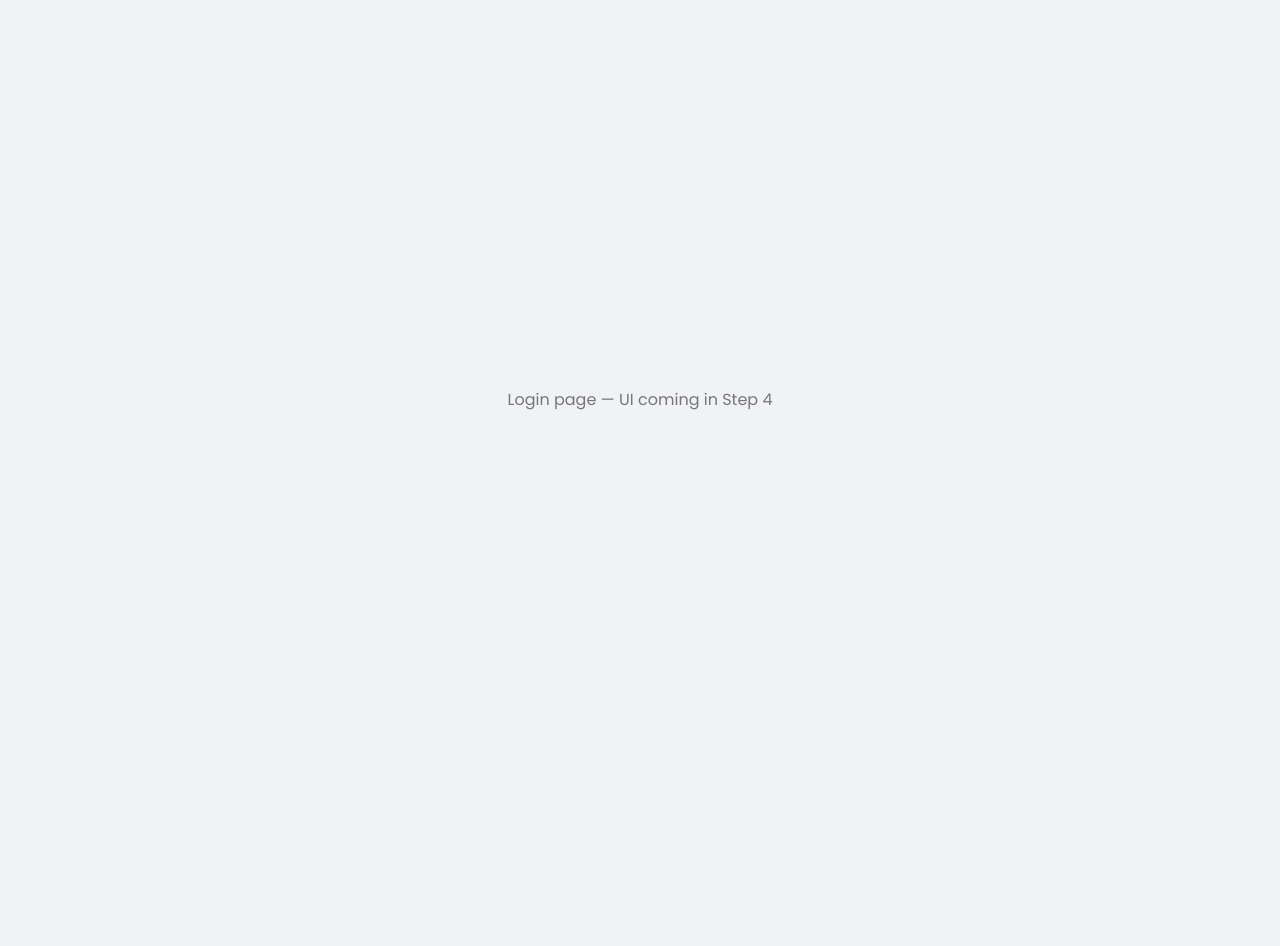
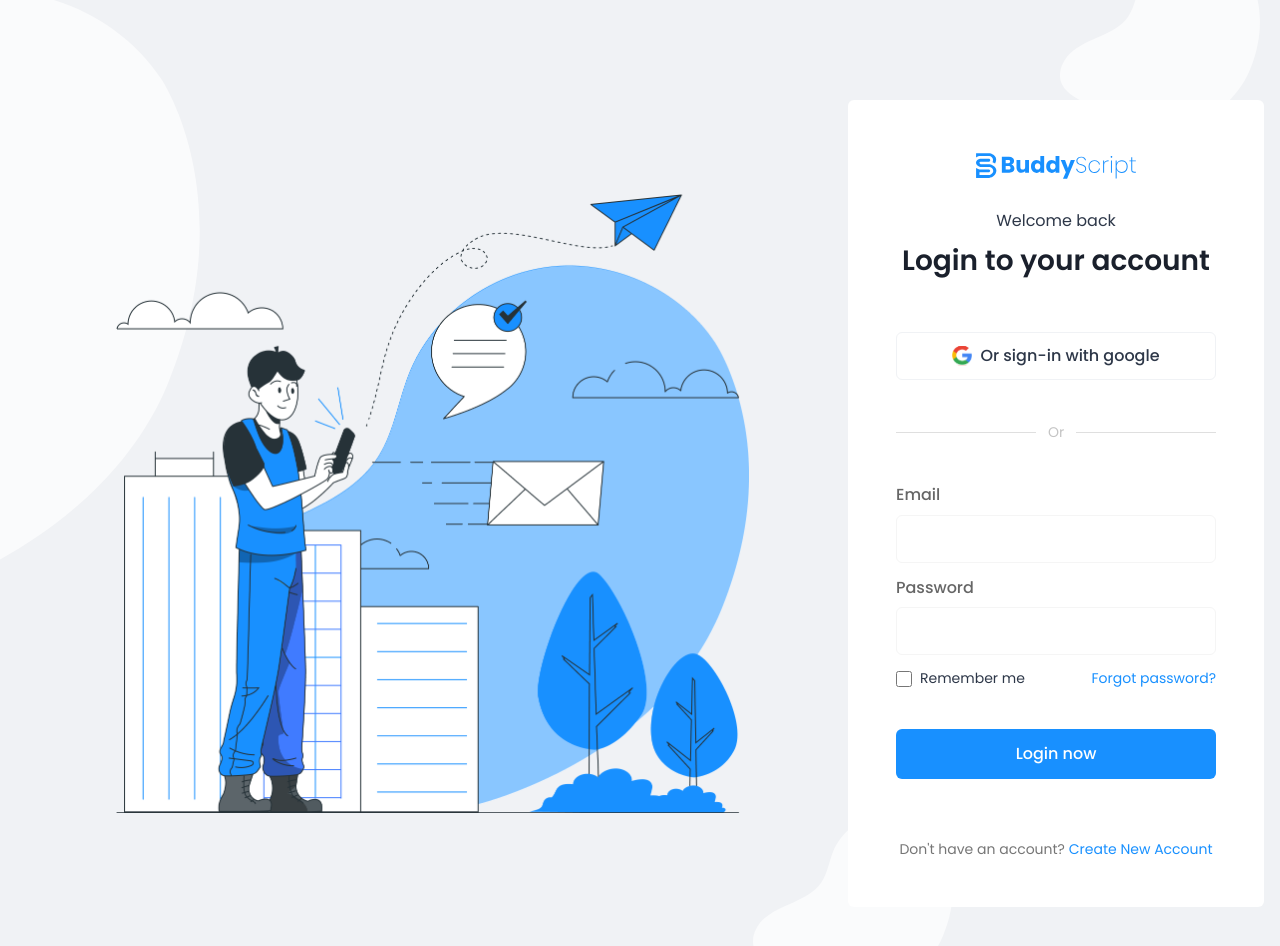
Before and after one commit to NMShihab/buddy_script_appifylab, a Next.js app: page /login in a window 1280 px wide. Shown: the top 946 px of the page. Before the commit the page ends 800 px from the top, so only its background shows below. Built offline with nearby package versions, Linux system fonts and the light colour scheme; no server answers.

Commit message:
Add:Login page ui

```diff
--- a/src/app/globals.css
+++ b/src/app/globals.css
@@ -1,15 +1,10 @@
 @import "tailwindcss";
 
 @theme inline {
-  /* Typography */
-  --font-poppins: 'Poppins', sans-serif;
-
-  /* Light mode colors from design system */
   --color-primary: #1890FF;
   --color-primary-hover: #1478d4;
   --color-accent: #0ACF83;
 
-  /* Text colors */
   --color-text-dark: #2D3748;
   --color-text-darker: #1A202C;
   --color-text-brown: #312000;
@@ -19,45 +14,27 @@
   --color-text-secondary: #666666;
   --color-text-light: #767676;
 
-  /* Background colors */
   --color-bg-page: #F0F2F5;
   --color-bg-card: #FFFFFF;
   --color-bg-input: #F5F5F5;
   --color-bg-divider: #DFDFDF;
   --color-bg-dark-primary: #112032;
   --color-bg-dark-secondary: #232E42;
-
-  /* Accent backgrounds */
   --color-bg-primary-light: #e8f4ff;
 
-  /* Shadows */
   --shadow-card: 0px 2px 4px rgba(0, 0, 0, 0.08);
   --shadow-dropdown: 0px 8px 24px rgba(149, 157, 165, 0.2);
   --shadow-dark-dropdown: 0px 5px 15px rgba(0, 0, 0, 0.35);
 
-  /* Border radius */
   --radius-sm: 5px;
   --radius-md: 10px;
   --radius-lg: 15px;
   --radius-xl: 20px;
-  --radius-full: 50%;
+
+  --font-sans: 'Poppins', sans-serif;
 }
 
-/* Base styles */
-* {
-  margin: 0;
-  padding: 0;
-}
-
-html {
-  scroll-behavior: smooth;
-}
-
-body {
-  font-family: var(--font-poppins);
-}
-
-/* Light mode (default) */
+/* Theme variables for light/dark mode */
 :root {
   --page-bg: #F0F2F5;
   --card-bg: #FFFFFF;
@@ -68,11 +45,8 @@
   --text-secondary: #767676;
   --text-muted: #666666;
   --divider: #DFDFDF;
-  --shadow-base: 0px 2px 4px rgba(0, 0, 0, 0.08);
-  --dropdown-shadow: 0px 8px 24px rgba(149, 157, 165, 0.2);
 }
 
-/* Dark mode */
 .dark {
   --page-bg: #232E42;
   --card-bg: #112032;
@@ -83,8 +57,11 @@
   --text-secondary: rgba(255, 255, 255, 0.7);
   --text-muted: #8C8F95;
   --divider: rgba(237, 239, 241, 0.25);
-  --shadow-base: none;
-  --dropdown-shadow: 0px 5px 15px rgba(0, 0, 0, 0.35);
+}
+
+@layer base {
+  html {
+    scroll-behavior: smooth;
   }
 
   body {
@@ -93,7 +70,6 @@
     transition: background-color 0.2s ease, color 0.2s ease;
   }
 
-/* Scrollbar hiding (matching original design) */
   ::-webkit-scrollbar {
     display: none;
   }
@@ -107,16 +83,8 @@
     cursor: pointer;
   }
 
-button:focus,
-input:focus,
-select:focus,
-textarea:focus {
-  outline: none;
-}
-
   a:hover {
     text-decoration: none;
-  color: #1890FF;
   }
 
   ul {
@@ -124,8 +92,4 @@
     margin: 0;
     list-style: none;
   }
-
-/* Form input focus style from design */
-.form-input:focus {
-  border-color: #1890FF;
 }
--- a/src/app/login/page.tsx
+++ b/src/app/login/page.tsx
@@ -1,7 +1,18 @@
+"use client";
+
+import dynamic from "next/dynamic";
+
+const AuthLayout = dynamic(() => import("@/components/layout/AuthLayout"), {
+  ssr: false,
+});
+const LoginForm = dynamic(() => import("@/components/auth/LoginForm"), {
+  ssr: false,
+});
+
 export default function LoginPage() {
   return (
-    <div className="flex min-h-screen items-center justify-center bg-[var(--page-bg)]">
-      <p className="text-[var(--text-secondary)]">Login page — UI coming in Step 4</p>
-    </div>
+    <AuthLayout illustration="/assets/images/login.png">
+      <LoginForm />
+    </AuthLayout>
   );
 }
--- /dev/null
+++ b/src/components/auth/LoginForm.tsx
@@ -0,0 +1,144 @@
+"use client";
+
+import { useState } from "react";
+import Link from "next/link";
+import Image from "next/image";
+import { useAuth } from "@/context/AuthContext";
+
+export default function LoginForm() {
+  const { login } = useAuth();
+  const [email, setEmail] = useState("");
+  const [password, setPassword] = useState("");
+  const [error, setError] = useState("");
+  const [loading, setLoading] = useState(false);
+
+  const handleSubmit = async (e: React.FormEvent) => {
+    e.preventDefault();
+    setError("");
+    setLoading(true);
+
+    try {
+      await login(email, password);
+    } catch (err) {
+      setError(err instanceof Error ? err.message : "Login failed");
+    } finally {
+      setLoading(false);
+    }
+  };
+
+  return (
+    <>
+      {/* Welcome text */}
+      <p className="mb-2 text-center text-base font-normal leading-[1.4] text-[var(--text-primary)]">
+        Welcome back
+      </p>
+      <h4 className="mb-[50px] text-center text-[28px] font-semibold text-[var(--text-heading)]">
+        Login to your account
+      </h4>
+
+      {/* Google sign-in button */}
+      <button
+        type="button"
+        className="mb-10 flex w-full items-center justify-center rounded-[6px] border border-[#F0F2F5] bg-[var(--card-bg)] px-[60px] py-3 dark:border-[#3a4559]"
+      >
+        <Image
+          src="/assets/images/google.svg"
+          alt="Google"
+          width={20}
+          height={20}
+          className="mr-2 h-5 w-5"
+        />
+        <span className="flex-none text-base font-medium leading-[1.4] text-[var(--text-primary)]">
+          Or sign-in with google
+        </span>
+      </button>
+
+      {/* Or divider */}
+      <div className="relative mb-10 text-center">
+        <span className="relative z-[1] inline-block bg-[var(--card-bg)] px-3 text-sm font-normal leading-[1.4] text-[#C4C4C4]">
+          Or
+        </span>
+        <div className="absolute left-0 right-0 top-1/2 h-[1px] bg-[#DFDFDF] dark:bg-[rgba(237,239,241,0.25)]" />
+      </div>
+
+      {/* Error message */}
+      {error && (
+        <div className="mb-4 rounded-[6px] bg-red-50 p-3 text-sm text-red-600 dark:bg-red-900/20 dark:text-red-400">
+          {error}
+        </div>
+      )}
+
+      {/* Form */}
+      <form onSubmit={handleSubmit}>
+        {/* Email */}
+        <div className="mb-3.5">
+          <label className="mb-2 block text-base font-medium leading-[1.4] text-[var(--text-muted)]">
+            Email
+          </label>
+          <input
+            type="email"
+            value={email}
+            onChange={(e) => setEmail(e.target.value)}
+            className="h-12 w-full rounded-[6px] border border-[#F5F5F5] bg-[var(--card-bg)] px-4 text-sm text-[var(--text-primary)] placeholder:text-[13px] placeholder:text-[var(--text-primary)] focus:border-primary dark:border-[#3a4559] dark:bg-[var(--input-bg)]"
+            required
+          />
+        </div>
+
+        {/* Password */}
+        <div className="mb-3.5">
+          <label className="mb-2 block text-base font-medium leading-[1.4] text-[var(--text-muted)]">
+            Password
+          </label>
+          <input
+            type="password"
+            value={password}
+            onChange={(e) => setPassword(e.target.value)}
+            className="h-12 w-full rounded-[6px] border border-[#F5F5F5] bg-[var(--card-bg)] px-4 text-sm text-[var(--text-primary)] placeholder:text-[13px] placeholder:text-[var(--text-primary)] focus:border-primary dark:border-[#3a4559] dark:bg-[var(--input-bg)]"
+            required
+          />
+        </div>
+
+        {/* Remember me & Forgot password */}
+        <div className="flex items-center justify-between">
+          <div className="flex items-center">
+            <input
+              type="checkbox"
+              id="remember"
+              className="h-4 w-4 rounded border-[#C4C4C4] accent-primary"
+            />
+            <label
+              htmlFor="remember"
+              className="ml-2 text-sm font-normal leading-[1.4] text-[var(--text-primary)]"
+            >
+              Remember me
+            </label>
+          </div>
+          <p className="text-sm leading-[1.4] text-primary cursor-pointer">
+            Forgot password?
+          </p>
+        </div>
+
+        {/* Login button */}
+        <div className="mb-[60px] mt-10">
+          <button
+            type="submit"
+            disabled={loading}
+            className="w-full rounded-[6px] bg-primary border border-transparent px-[116px] py-3 text-base font-medium text-white transition-shadow hover:shadow-[0px_8px_24px_rgba(149,157,165,0.2)] disabled:opacity-60"
+          >
+            {loading ? "Logging in..." : "Login now"}
+          </button>
+        </div>
+      </form>
+
+      {/* Create account link */}
+      <div className="text-center">
+        <p className="text-sm text-[var(--text-secondary)]">
+          Don&apos;t have an account?{" "}
+          <Link href="/register" className="text-primary hover:underline">
+            Create New Account
+          </Link>
+        </p>
+      </div>
+    </>
+  );
+}
--- /dev/null
+++ b/src/components/layout/AuthLayout.tsx
@@ -0,0 +1,127 @@
+"use client";
+
+import Image from "next/image";
+import { useTheme } from "@/context/ThemeContext";
+
+interface AuthLayoutProps {
+  children: React.ReactNode;
+  illustration: string;
+  darkIllustration?: string;
+}
+
+export default function AuthLayout({
+  children,
+  illustration,
+  darkIllustration,
+}: AuthLayoutProps) {
+  const { theme } = useTheme();
+
+  return (
+    <section className="relative z-[1] min-h-screen bg-[var(--page-bg)] py-[100px]">
+      {/* Background shapes */}
+      <div className="absolute left-0 top-0 z-[-1]">
+        {theme === "dark" ? (
+          <Image
+            src="/assets/images/dark_shape.svg"
+            alt=""
+            width={200}
+            height={200}
+            className="block"
+          />
+        ) : (
+          <Image
+            src="/assets/images/shape1.svg"
+            alt=""
+            width={200}
+            height={200}
+            className="block"
+          />
+        )}
+      </div>
+      <div className="absolute right-5 top-0 z-[-1]">
+        {theme === "dark" ? (
+          <Image
+            src="/assets/images/dark_shape1.svg"
+            alt=""
+            width={200}
+            height={200}
+            className="block opacity-5"
+          />
+        ) : (
+          <Image
+            src="/assets/images/shape2.svg"
+            alt=""
+            width={200}
+            height={200}
+            className="block"
+          />
+        )}
+      </div>
+      <div className="absolute bottom-0 right-[327px] z-[-1]">
+        {theme === "dark" ? (
+          <Image
+            src="/assets/images/dark_shape2.svg"
+            alt=""
+            width={200}
+            height={200}
+            className="block opacity-5"
+          />
+        ) : (
+          <Image
+            src="/assets/images/shape3.svg"
+            alt=""
+            width={200}
+            height={200}
+            className="block"
+          />
+        )}
+      </div>
+
+      <div className="container mx-auto px-4">
+        <div className="flex flex-wrap items-center">
+          {/* Left side - Illustration */}
+          <div className="w-full lg:w-8/12">
+            <div className="flex items-center justify-center">
+              {theme === "dark" && darkIllustration ? (
+                <Image
+                  src={darkIllustration}
+                  alt="Illustration"
+                  width={633}
+                  height={500}
+                  className="max-w-[633px] w-full h-auto"
+                  priority
+                />
+              ) : (
+                <Image
+                  src={illustration}
+                  alt="Illustration"
+                  width={633}
+                  height={500}
+                  className="max-w-[633px] w-full h-auto"
+                  priority
+                />
+              )}
+            </div>
+          </div>
+
+          {/* Right side - Form */}
+          <div className="w-full lg:w-4/12">
+            <div className="rounded-[6px] bg-[var(--card-bg)] p-12">
+              {/* Logo */}
+              <div className="mb-7 flex justify-center">
+                <Image
+                  src="/assets/images/logo.svg"
+                  alt="Buddy Script"
+                  width={161}
+                  height={40}
+                  className="max-w-[161px]"
+                />
+              </div>
+              {children}
+            </div>
+          </div>
+        </div>
+      </div>
+    </section>
+  );
+}
--- a/src/middleware.ts
+++ b/src/proxy.ts
@@ -6,7 +6,7 @@
 const protectedRoutes = ["/feed"];
 const authRoutes = ["/login", "/register"];
 
-export async function middleware(request: NextRequest) {
+export async function proxy(request: NextRequest) {
   const { pathname } = request.nextUrl;
 
   const session = await getIronSession<SessionData>(
```
Lines whose indentation alone changed are shown as unchanged.
